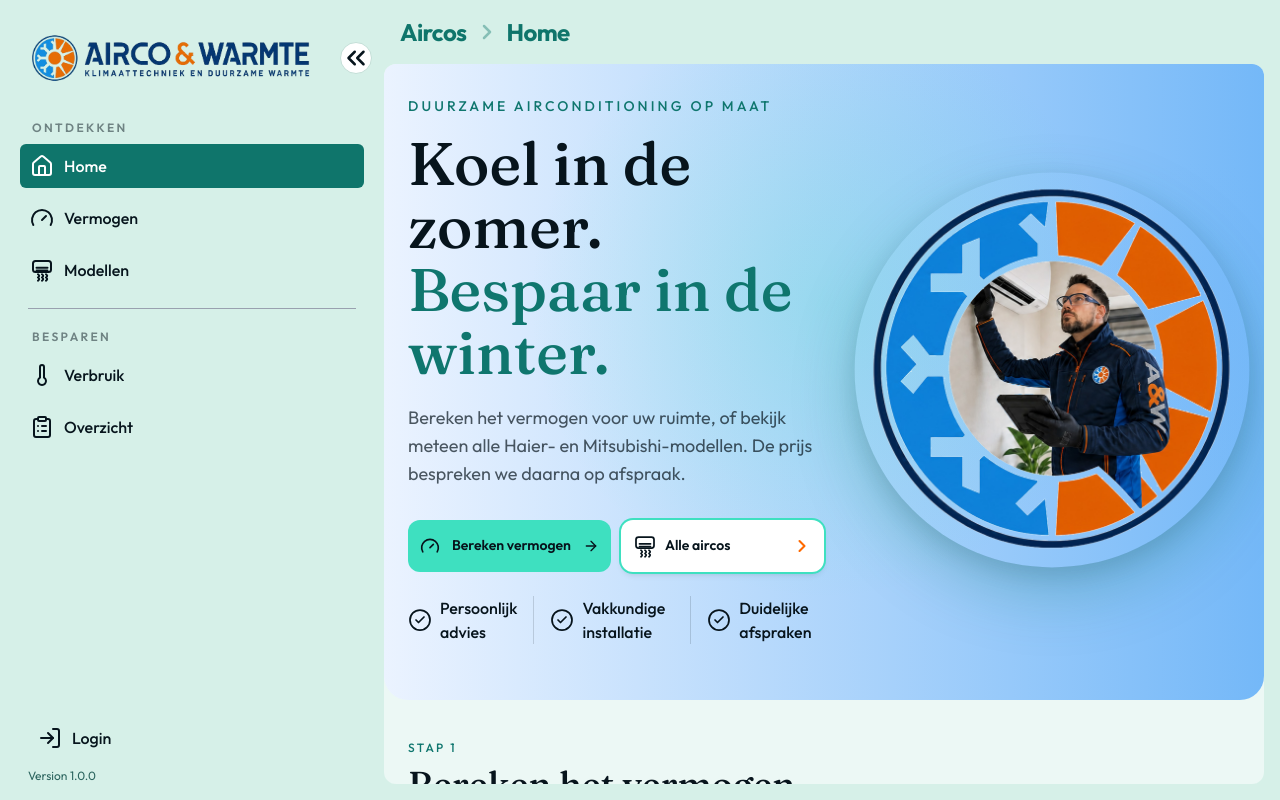
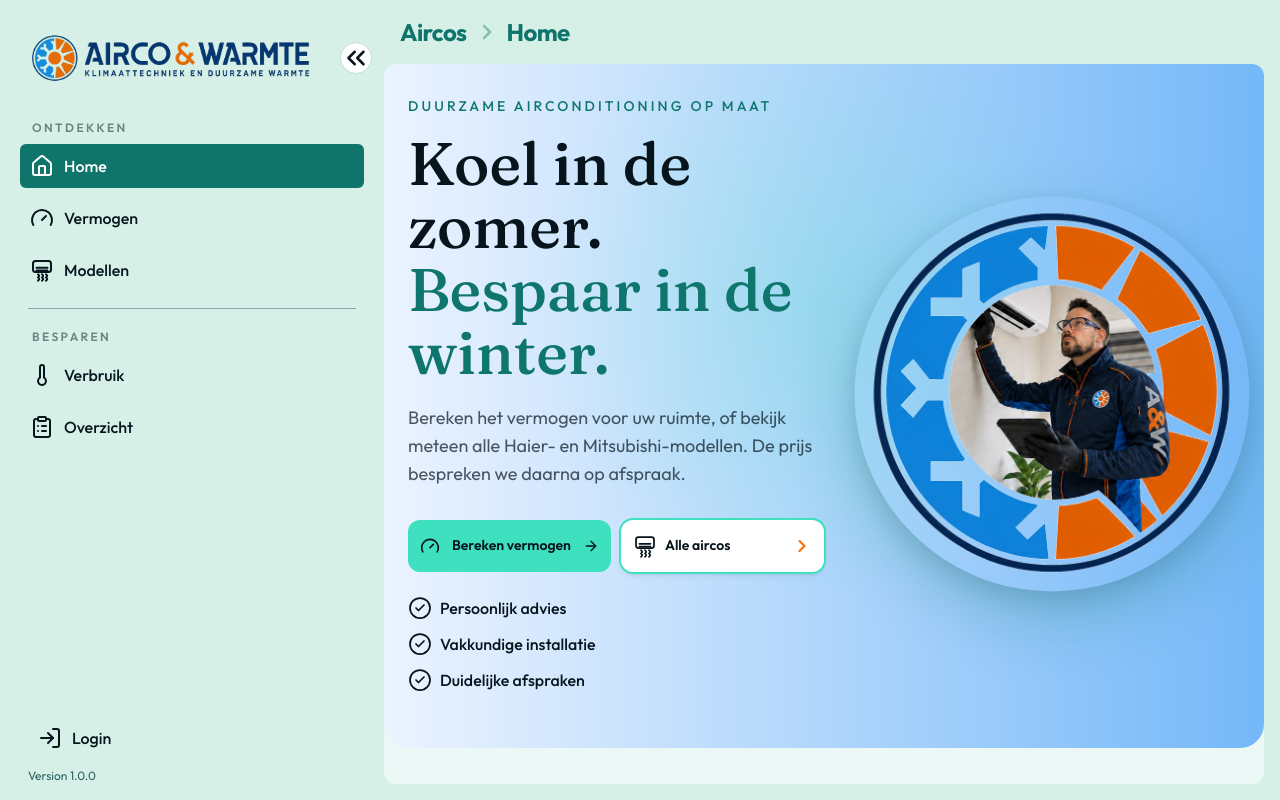
Before and after one commit to Limitingbobcat22/Airco_app, a React (Vite) app: page /airco/home in a window 1280 px wide. Built offline with nearby package versions, Linux system fonts and the light colour scheme.

Commit message:
Small layout changes

```diff
--- a/index.html
+++ b/index.html
@@ -2,7 +2,8 @@
 <html lang="nl">
   <head>
     <meta charset="UTF-8" />
-    <link rel="icon" type="image/svg+xml" href="/favicon.svg" />
+    <link rel="icon" type="image/png" href="/images/logo-icon.png" />
+    <link rel="apple-touch-icon" href="/images/logo-icon.png" />
     <meta name="viewport" content="width=device-width, initial-scale=1.0" />
     <link rel="preconnect" href="https://fonts.googleapis.com" />
     <link rel="preconnect" href="https://fonts.gstatic.com" crossorigin />
@@ -10,7 +11,7 @@
       href="https://fonts.googleapis.com/css2?family=Fraunces:opsz,wght@9..144,500;9..144,600;9..144,700&family=Outfit:wght@400;500;600;700&display=swap"
       rel="stylesheet"
     />
-    <title>Aera — Vergelijk airco’s en besparing</title>
+    <title>Airco en Warmte</title>
     <script>
       if ('scrollRestoration' in history) history.scrollRestoration = 'manual'
       if (location.hash) history.replaceState(null, '', location.pathname + location.search)
--- a/src/pages/airco/components/airco-home.tsx
+++ b/src/pages/airco/components/airco-home.tsx
@@ -117,11 +117,11 @@ export default function AircoHome() {
               </button>
             ) : null}
           </div>
-          <ul className="mt-6 flex flex-col gap-3 sm:flex-row sm:items-center sm:gap-0 sm:divide-x sm:divide-ink/15">
+          <ul className="mt-6 flex flex-col gap-3">
             {HOME_HIGHLIGHTS.map((label) => (
               <li
                 key={label}
-                className="flex items-center gap-2 text-base font-medium text-ink sm:px-4 first:sm:pl-0 last:sm:pr-0"
+                className="flex items-center gap-2 text-base font-medium text-ink"
               >
                 <CheckCircle2
                   className="size-6 shrink-0 text-ink"
```
